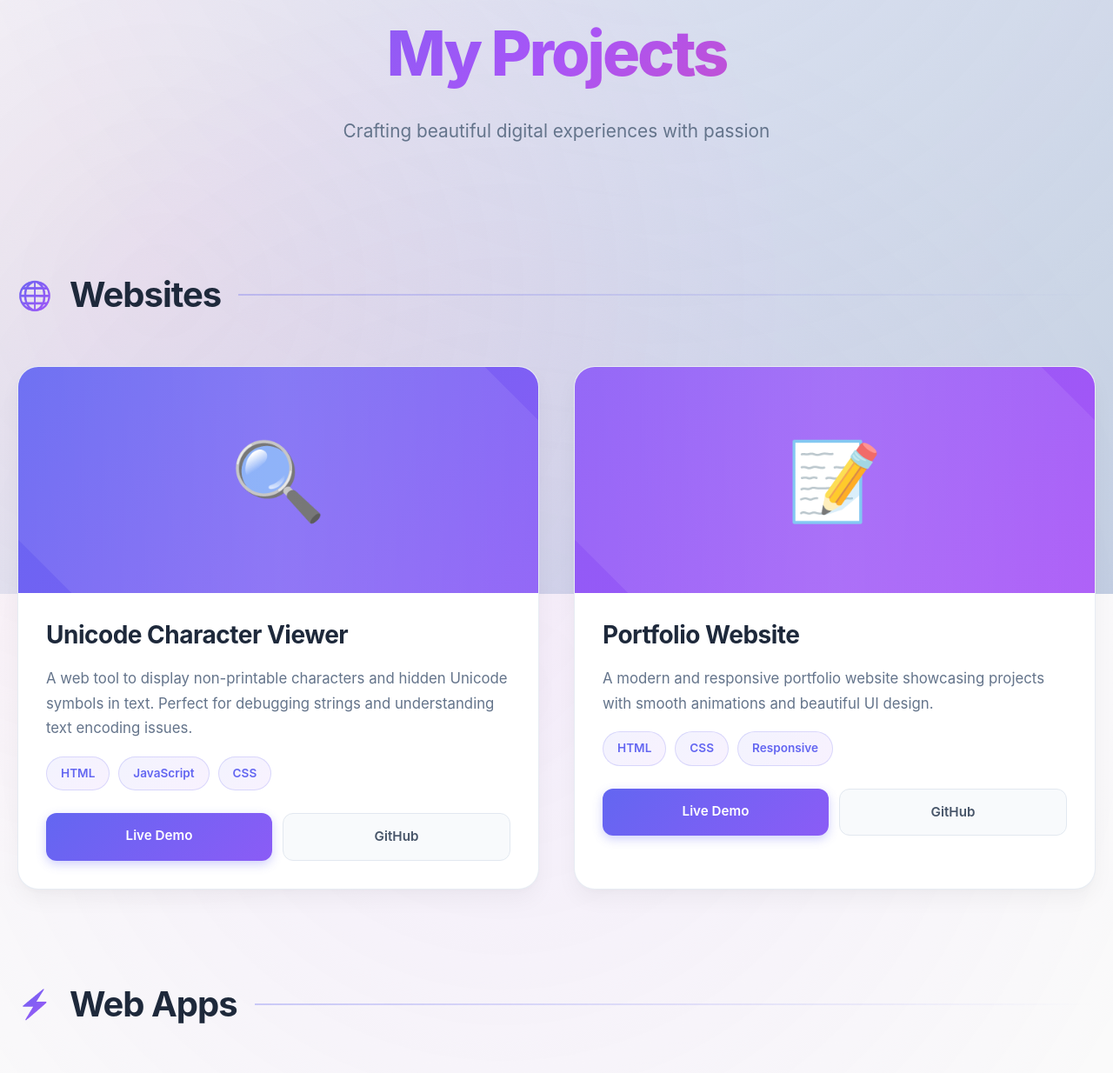
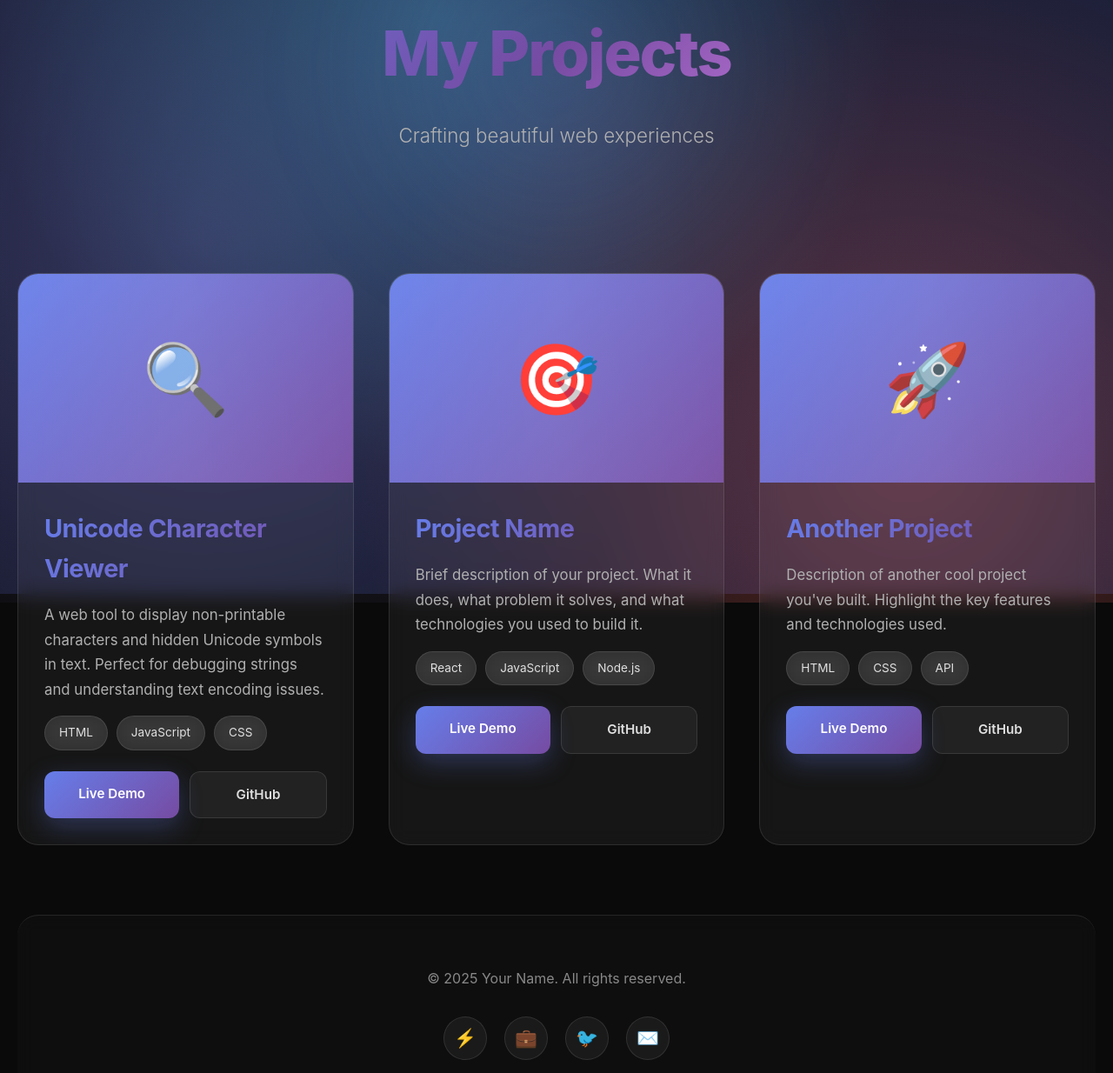
Before and after one commit to Rubayet123/rubayet123.github.io, a plain HTML site: page index.html in a window 1280 px wide. Shown: the part 117-1351 px from the top of the page at 87% size. Drawn offline with Linux system fonts and the light colour scheme.

Commit message:
Update index.html

```diff
--- a/index.html
+++ b/index.html
@@ -14,8 +14,8 @@
         body {
             font-family: 'Inter', -apple-system, BlinkMacSystemFont, 'Segoe UI', Roboto, sans-serif;
             line-height: 1.6;
-            color: #1a1a1a;
-            background: #fafafa;
+            color: #e0e0e0;
+            background: #0a0a0a;
             overflow-x: hidden;
         }
 
@@ -27,52 +27,78 @@
             width: 100%;
             height: 100%;
             z-index: -1;
-            background: linear-gradient(135deg, #f5f7fa 0%, #c3cfe2 100%);
+            background: linear-gradient(45deg, #0a0a0a, #1a1a2e, #16213e);
+            background-size: 400% 400%;
+            animation: gradientShift 15s ease infinite;
         }
 
         .bg-animation::before {
             content: '';
             position: absolute;
-            top: -50%;
-            right: -50%;
-            width: 200%;
-            height: 200%;
-            background: radial-gradient(circle at 30% 40%, rgba(99, 102, 241, 0.08), transparent 40%),
-                        radial-gradient(circle at 70% 60%, rgba(168, 85, 247, 0.08), transparent 40%),
-                        radial-gradient(circle at 50% 80%, rgba(236, 72, 153, 0.08), transparent 40%);
-            animation: float 25s ease-in-out infinite;
+            top: 0;
+            left: 0;
+            width: 100%;
+            height: 100%;
+            background: radial-gradient(circle at 20% 50%, rgba(120, 119, 198, 0.3), transparent 50%),
+                        radial-gradient(circle at 80% 80%, rgba(255, 107, 107, 0.3), transparent 50%),
+                        radial-gradient(circle at 40% 20%, rgba(72, 219, 251, 0.3), transparent 50%);
+            animation: float 20s ease-in-out infinite;
+        }
+
+        @keyframes gradientShift {
+            0% { background-position: 0% 50%; }
+            50% { background-position: 100% 50%; }
+            100% { background-position: 0% 50%; }
         }
 
         @keyframes float {
-            0%, 100% { transform: translate(0, 0) rotate(0deg); }
-            33% { transform: translate(30px, -30px) rotate(120deg); }
-            66% { transform: translate(-20px, 20px) rotate(240deg); }
+            0%, 100% { transform: translateY(0) scale(1); }
+            50% { transform: translateY(-20px) scale(1.1); }
         }
 
         .container {
             max-width: 1400px;
             margin: 0 auto;
-            padding: 40px 20px;
+            padding: 20px;
             position: relative;
         }
 
-        /* Header */
+        /* Header with glassmorphism */
         header {
             text-align: center;
-            padding: 80px 20px 60px;
-            margin-bottom: 80px;
+            padding: 100px 20px 80px;
+            margin-bottom: 60px;
             position: relative;
+        }
+
+        header::before {
+            content: '';
+            position: absolute;
+            top: 50%;
+            left: 50%;
+            transform: translate(-50%, -50%);
+            width: 500px;
+            height: 500px;
+            background: radial-gradient(circle, rgba(120, 119, 198, 0.4), transparent 70%);
+            filter: blur(60px);
+            z-index: -1;
+            animation: pulse 4s ease-in-out infinite;
+        }
+
+        @keyframes pulse {
+            0%, 100% { transform: translate(-50%, -50%) scale(1); opacity: 0.5; }
+            50% { transform: translate(-50%, -50%) scale(1.2); opacity: 0.8; }
         }
 
         header h1 {
             font-size: 4.5em;
-            margin-bottom: 16px;
-            background: linear-gradient(135deg, #6366f1 0%, #a855f7 50%, #ec4899 100%);
+            margin-bottom: 20px;
+            background: linear-gradient(135deg, #667eea 0%, #764ba2 50%, #f093fb 100%);
             -webkit-background-clip: text;
             -webkit-text-fill-color: transparent;
             background-clip: text;
             font-weight: 800;
-            letter-spacing: -3px;
+            letter-spacing: -2px;
             animation: slideDown 0.8s ease-out;
         }
 
@@ -88,77 +114,30 @@
         }
 
         header p {
-            font-size: 1.3em;
-            color: #64748b;
-            font-weight: 400;
+            font-size: 1.4em;
+            color: #b0b0b0;
+            font-weight: 300;
             animation: slideDown 0.8s ease-out 0.2s backwards;
-        }
-
-        /* Section headers */
-        .section {
-            margin-bottom: 100px;
-        }
-
-        .section-header {
-            display: flex;
-            align-items: center;
-            gap: 20px;
-            margin-bottom: 50px;
-            animation: fadeInLeft 0.6s ease-out backwards;
-        }
-
-        .section-header h2 {
-            font-size: 2.5em;
-            font-weight: 700;
-            color: #1e293b;
-            letter-spacing: -1px;
-            position: relative;
-        }
-
-        .section-header .icon {
-            font-size: 2em;
-            background: linear-gradient(135deg, #6366f1, #a855f7);
-            -webkit-background-clip: text;
-            -webkit-text-fill-color: transparent;
-            background-clip: text;
-        }
-
-        .section-header::after {
-            content: '';
-            flex: 1;
-            height: 2px;
-            background: linear-gradient(90deg, rgba(99, 102, 241, 0.3), transparent);
-        }
-
-        @keyframes fadeInLeft {
-            from {
-                opacity: 0;
-                transform: translateX(-30px);
-            }
-            to {
-                opacity: 1;
-                transform: translateX(0);
-            }
         }
 
         /* Projects grid */
         .projects-grid {
             display: grid;
-            grid-template-columns: repeat(auto-fit, minmax(380px, 1fr));
+            grid-template-columns: repeat(auto-fit, minmax(350px, 1fr));
             gap: 40px;
+            margin-bottom: 80px;
         }
 
-        /* Project cards */
+        /* Glassmorphism cards */
         .project-card {
-            background: white;
+            background: rgba(255, 255, 255, 0.05);
+            backdrop-filter: blur(10px);
             border-radius: 24px;
+            border: 1px solid rgba(255, 255, 255, 0.1);
             overflow: hidden;
-            box-shadow: 0 4px 6px rgba(0, 0, 0, 0.02),
-                        0 12px 24px rgba(0, 0, 0, 0.04);
             transition: all 0.4s cubic-bezier(0.4, 0, 0.2, 1);
             position: relative;
             animation: fadeInUp 0.6s ease-out backwards;
-            border: 1px solid rgba(226, 232, 240, 0.8);
         }
 
         .project-card:nth-child(1) { animation-delay: 0.1s; }
@@ -176,39 +155,39 @@
             }
         }
 
+        .project-card::before {
+            content: '';
+            position: absolute;
+            top: 0;
+            left: 0;
+            width: 100%;
+            height: 100%;
+            background: linear-gradient(135deg, rgba(120, 119, 198, 0.1), rgba(255, 107, 107, 0.1));
+            opacity: 0;
+            transition: opacity 0.4s ease;
+        }
+
+        .project-card:hover::before {
+            opacity: 1;
+        }
+
         .project-card:hover {
             transform: translateY(-12px);
-            box-shadow: 0 20px 40px rgba(99, 102, 241, 0.12),
-                        0 8px 16px rgba(0, 0, 0, 0.08);
-            border-color: rgba(99, 102, 241, 0.2);
+            border-color: rgba(255, 255, 255, 0.3);
+            box-shadow: 0 20px 60px rgba(120, 119, 198, 0.3),
+                        0 0 0 1px rgba(255, 255, 255, 0.1);
         }
 
         .project-image {
             width: 100%;
-            height: 260px;
-            background: linear-gradient(135deg, #6366f1 0%, #a855f7 100%);
+            height: 240px;
+            background: linear-gradient(135deg, #667eea 0%, #764ba2 100%);
             display: flex;
             align-items: center;
             justify-content: center;
-            font-size: 5.5em;
+            font-size: 5em;
             position: relative;
             overflow: hidden;
-        }
-
-        .project-image.gradient-1 {
-            background: linear-gradient(135deg, #6366f1 0%, #8b5cf6 100%);
-        }
-
-        .project-image.gradient-2 {
-            background: linear-gradient(135deg, #8b5cf6 0%, #a855f7 100%);
-        }
-
-        .project-image.gradient-3 {
-            background: linear-gradient(135deg, #a855f7 0%, #ec4899 100%);
-        }
-
-        .project-image.gradient-4 {
-            background: linear-gradient(135deg, #ec4899 0%, #f43f5e 100%);
         }
 
         .project-image::before {
@@ -218,7 +197,7 @@
             left: -50%;
             width: 200%;
             height: 200%;
-            background: linear-gradient(45deg, transparent, rgba(255, 255, 255, 0.15), transparent);
+            background: linear-gradient(45deg, transparent, rgba(255, 255, 255, 0.1), transparent);
             transform: rotate(45deg);
             transition: all 0.6s ease;
         }
@@ -228,22 +207,24 @@
         }
 
         .project-content {
-            padding: 32px;
+            padding: 30px;
             display: flex;
             flex-direction: column;
-            gap: 18px;
+            gap: 16px;
         }
 
-        .project-content h3 {
-            color: #1e293b;
-            font-size: 1.75em;
+        .project-content h2 {
+            background: linear-gradient(135deg, #667eea, #764ba2);
+            -webkit-background-clip: text;
+            -webkit-text-fill-color: transparent;
+            background-clip: text;
+            font-size: 1.8em;
             font-weight: 700;
             letter-spacing: -0.5px;
-            line-height: 1.2;
         }
 
         .project-content p {
-            color: #64748b;
+            color: #b0b0b0;
             font-size: 1.05em;
             line-height: 1.7;
         }
@@ -255,20 +236,19 @@
         }
 
         .tag {
-            background: linear-gradient(135deg, rgba(99, 102, 241, 0.08), rgba(168, 85, 247, 0.08));
+            background: rgba(255, 255, 255, 0.1);
+            backdrop-filter: blur(10px);
             padding: 8px 16px;
             border-radius: 20px;
             font-size: 0.85em;
-            color: #6366f1;
-            font-weight: 600;
-            border: 1px solid rgba(99, 102, 241, 0.2);
+            color: #e0e0e0;
+            border: 1px solid rgba(255, 255, 255, 0.1);
             transition: all 0.3s ease;
         }
 
         .tag:hover {
-            background: linear-gradient(135deg, rgba(99, 102, 241, 0.15), rgba(168, 85, 247, 0.15));
-            border-color: rgba(99, 102, 241, 0.4);
-            transform: translateY(-2px);
+            background: rgba(255, 255, 255, 0.15);
+            border-color: rgba(255, 255, 255, 0.3);
         }
 
         .project-links {
@@ -298,7 +278,7 @@
             width: 0;
             height: 0;
             border-radius: 50%;
-            background: rgba(255, 255, 255, 0.3);
+            background: rgba(255, 255, 255, 0.2);
             transform: translate(-50%, -50%);
             transition: width 0.6s, height 0.6s;
         }
@@ -314,86 +294,79 @@
         }
 
         .btn-primary {
-            background: linear-gradient(135deg, #6366f1 0%, #8b5cf6 100%);
+            background: linear-gradient(135deg, #667eea 0%, #764ba2 100%);
             color: white;
-            box-shadow: 0 4px 12px rgba(99, 102, 241, 0.3);
+            box-shadow: 0 10px 30px rgba(102, 126, 234, 0.3);
         }
 
         .btn-primary:hover {
-            box-shadow: 0 8px 20px rgba(99, 102, 241, 0.4);
+            box-shadow: 0 15px 40px rgba(102, 126, 234, 0.5);
             transform: translateY(-2px);
         }
 
         .btn-secondary {
-            background: #f8fafc;
-            color: #475569;
-            border: 1.5px solid #e2e8f0;
+            background: rgba(255, 255, 255, 0.05);
+            color: #e0e0e0;
+            border: 1px solid rgba(255, 255, 255, 0.1);
         }
 
         .btn-secondary:hover {
-            background: white;
-            border-color: #cbd5e1;
-            transform: translateY(-2px);
-            box-shadow: 0 4px 12px rgba(0, 0, 0, 0.05);
+            background: rgba(255, 255, 255, 0.1);
+            border-color: rgba(255, 255, 255, 0.3);
         }
 
         /* Footer */
         footer {
             text-align: center;
-            padding: 80px 20px 60px;
-            margin-top: 100px;
-            background: white;
-            border-top: 1px solid #e2e8f0;
+            padding: 60px 20px;
+            margin-top: 60px;
+            background: rgba(255, 255, 255, 0.02);
+            backdrop-filter: blur(10px);
+            border-top: 1px solid rgba(255, 255, 255, 0.1);
             border-radius: 24px 24px 0 0;
         }
 
         footer p {
-            color: #64748b;
-            margin-bottom: 30px;
-            font-size: 1.05em;
+            color: #888;
+            margin-bottom: 20px;
         }
 
         .social-links {
             display: flex;
             justify-content: center;
-            gap: 16px;
+            gap: 20px;
+            margin-top: 30px;
         }
 
         .social-links a {
             display: inline-flex;
             align-items: center;
             justify-content: center;
-            width: 56px;
-            height: 56px;
-            border-radius: 16px;
-            background: linear-gradient(135deg, rgba(99, 102, 241, 0.08), rgba(168, 85, 247, 0.08));
-            color: #6366f1;
+            width: 50px;
+            height: 50px;
+            border-radius: 50%;
+            background: rgba(255, 255, 255, 0.05);
+            color: #e0e0e0;
             text-decoration: none;
-            font-size: 1.4em;
-            border: 1px solid rgba(99, 102, 241, 0.2);
-            transition: all 0.3s cubic-bezier(0.4, 0, 0.2, 1);
+            font-size: 1.3em;
+            border: 1px solid rgba(255, 255, 255, 0.1);
+            transition: all 0.3s ease;
         }
 
         .social-links a:hover {
-            background: linear-gradient(135deg, #6366f1, #8b5cf6);
-            color: white;
+            background: linear-gradient(135deg, #667eea, #764ba2);
             border-color: transparent;
             transform: translateY(-5px);
-            box-shadow: 0 10px 25px rgba(99, 102, 241, 0.3);
+            box-shadow: 0 10px 30px rgba(102, 126, 234, 0.4);
         }
 
         @media (max-width: 768px) {
             header h1 {
-                font-size: 2.8em;
-                letter-spacing: -2px;
+                font-size: 2.5em;
             }
 
             header p {
                 font-size: 1.1em;
-            }
-
-            .section-header h2 {
-                font-size: 2em;
             }
 
             .projects-grid {
@@ -402,11 +375,7 @@
             }
 
             .project-image {
-                height: 220px;
-            }
-
-            .section {
-                margin-bottom: 70px;
+                height: 200px;
             }
         }
     </style>
@@ -417,20 +386,15 @@
     <div class="container">
         <header>
             <h1>My Projects</h1>
-            <p>Crafting beautiful digital experiences with passion</p>
+            <p>Crafting beautiful web experiences</p>
         </header>
 
-        <!-- Websites Section -->
-        <div class="section">
-            <div class="section-header">
-                <span class="icon">🌐</span>
-                <h2>Websites</h2>
-            </div>
         <div class="projects-grid">
+            <!-- Project 1: Unicode Viewer -->
             <div class="project-card">
-                    <div class="project-image gradient-1">🔍</div>
+                <div class="project-image">🔍</div>
                 <div class="project-content">
-                        <h3>Unicode Character Viewer</h3>
+                    <h2>Unicode Character Viewer</h2>
                     <p>A web tool to display non-printable characters and hidden Unicode symbols in text. Perfect for debugging strings and understanding text encoding issues.</p>
                     <div class="project-tags">
                         <span class="tag">HTML</span>
@@ -444,87 +408,45 @@
                 </div>
             </div>
 
+            <!-- Project 2: Add your next project -->
             <div class="project-card">
-                    <div class="project-image gradient-2">📝</div>
+                <div class="project-image">🎯</div>
                 <div class="project-content">
-                        <h3>Portfolio Website</h3>
-                        <p>A modern and responsive portfolio website showcasing projects with smooth animations and beautiful UI design.</p>
+                    <h2>Project Name</h2>
+                    <p>Brief description of your project. What it does, what problem it solves, and what technologies you used to build it.</p>
                     <div class="project-tags">
-                            <span class="tag">HTML</span>
-                            <span class="tag">CSS</span>
-                            <span class="tag">Responsive</span>
+                        <span class="tag">React</span>
+                        <span class="tag">JavaScript</span>
+                        <span class="tag">Node.js</span>
                     </div>
                     <div class="project-links">
-                            <a href="./portfolio/" class="btn btn-primary"><span>Live Demo</span></a>
-                            <a href="https://github.com/yourusername/portfolio" class="btn btn-secondary"><span>GitHub</span></a>
-                        </div>
-                    </div>
+                        <a href="./project-name/" class="btn btn-primary"><span>Live Demo</span></a>
+                        <a href="https://github.com/yourusername/project-name" class="btn btn-secondary"><span>GitHub</span></a>
                     </div>
                 </div>
             </div>
 
-        <!-- Web Apps Section -->
-        <div class="section">
-            <div class="section-header">
-                <span class="icon">⚡</span>
-                <h2>Web Apps</h2>
-            </div>
-            <div class="projects-grid">
+            <!-- Project 3: Add another project -->
             <div class="project-card">
-                    <div class="project-image gradient-3">🎯</div>
+                <div class="project-image">🚀</div>
                 <div class="project-content">
-                        <h3>Task Manager Pro</h3>
-                        <p>A powerful task management application with real-time updates, drag-and-drop functionality, and team collaboration features.</p>
+                    <h2>Another Project</h2>
+                    <p>Description of another cool project you've built. Highlight the key features and technologies used.</p>
                     <div class="project-tags">
-                            <span class="tag">React</span>
-                            <span class="tag">Firebase</span>
-                            <span class="tag">Tailwind</span>
+                        <span class="tag">HTML</span>
+                        <span class="tag">CSS</span>
+                        <span class="tag">API</span>
                     </div>
                     <div class="project-links">
-                            <a href="./task-manager/" class="btn btn-primary"><span>Live Demo</span></a>
-                            <a href="https://github.com/yourusername/task-manager" class="btn btn-secondary"><span>GitHub</span></a>
-                        </div>
-                    </div>
-                </div>
-
-                <div class="project-card">
-                    <div class="project-image gradient-4">🚀</div>
-                    <div class="project-content">
-                        <h3>Weather Dashboard</h3>
-                        <p>An interactive weather application providing real-time forecasts, beautiful data visualizations, and location-based recommendations.</p>
-                        <div class="project-tags">
-                            <span class="tag">Vue.js</span>
-                            <span class="tag">API</span>
-                            <span class="tag">Charts.js</span>
-                        </div>
-                        <div class="project-links">
-                            <a href="./weather-app/" class="btn btn-primary"><span>Live Demo</span></a>
-                            <a href="https://github.com/yourusername/weather-app" class="btn btn-secondary"><span>GitHub</span></a>
-                        </div>
-                    </div>
-                </div>
-
-                <div class="project-card">
-                    <div class="project-image gradient-1">💬</div>
-                    <div class="project-content">
-                        <h3>Chat Application</h3>
-                        <p>Real-time messaging platform with end-to-end encryption, file sharing, and group chat capabilities for seamless communication.</p>
-                        <div class="project-tags">
-                            <span class="tag">React</span>
-                            <span class="tag">Socket.io</span>
-                            <span class="tag">Node.js</span>
-                        </div>
-                        <div class="project-links">
-                            <a href="./chat-app/" class="btn btn-primary"><span>Live Demo</span></a>
-                            <a href="https://github.com/yourusername/chat-app" class="btn btn-secondary"><span>GitHub</span></a>
-                        </div>
+                        <a href="./another-project/" class="btn btn-primary"><span>Live Demo</span></a>
+                        <a href="https://github.com/yourusername/another-project" class="btn btn-secondary"><span>GitHub</span></a>
                     </div>
                 </div>
             </div>
         </div>
 
         <footer>
-            <p>&copy; 2025 Your Name. Designed with ❤️ and lots of ☕</p>
+            <p>&copy; 2025 Your Name. All rights reserved.</p>
             <div class="social-links">
                 <a href="https://github.com/yourusername" target="_blank" title="GitHub">⚡</a>
                 <a href="https://linkedin.com/in/yourprofile" target="_blank" title="LinkedIn">💼</a>
```
Lines whose indentation alone changed are shown as unchanged.
